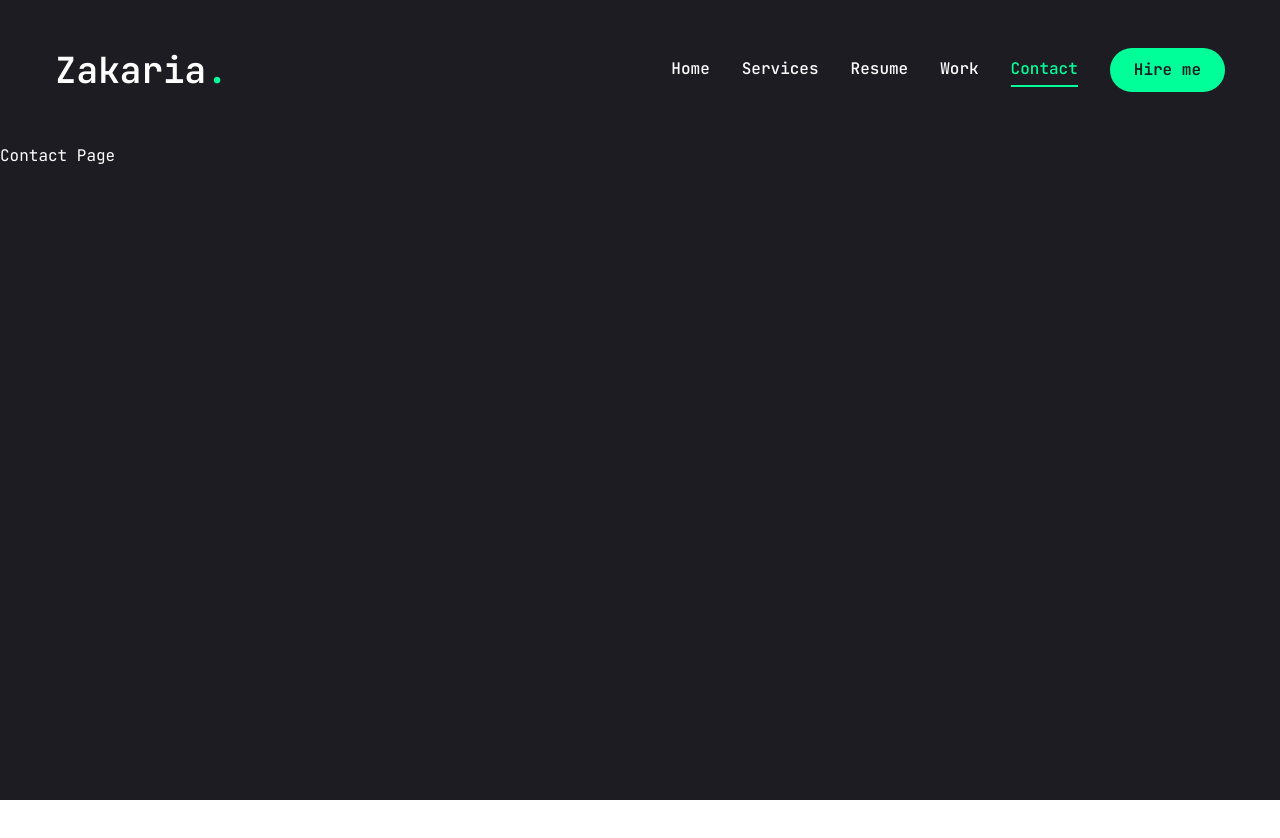
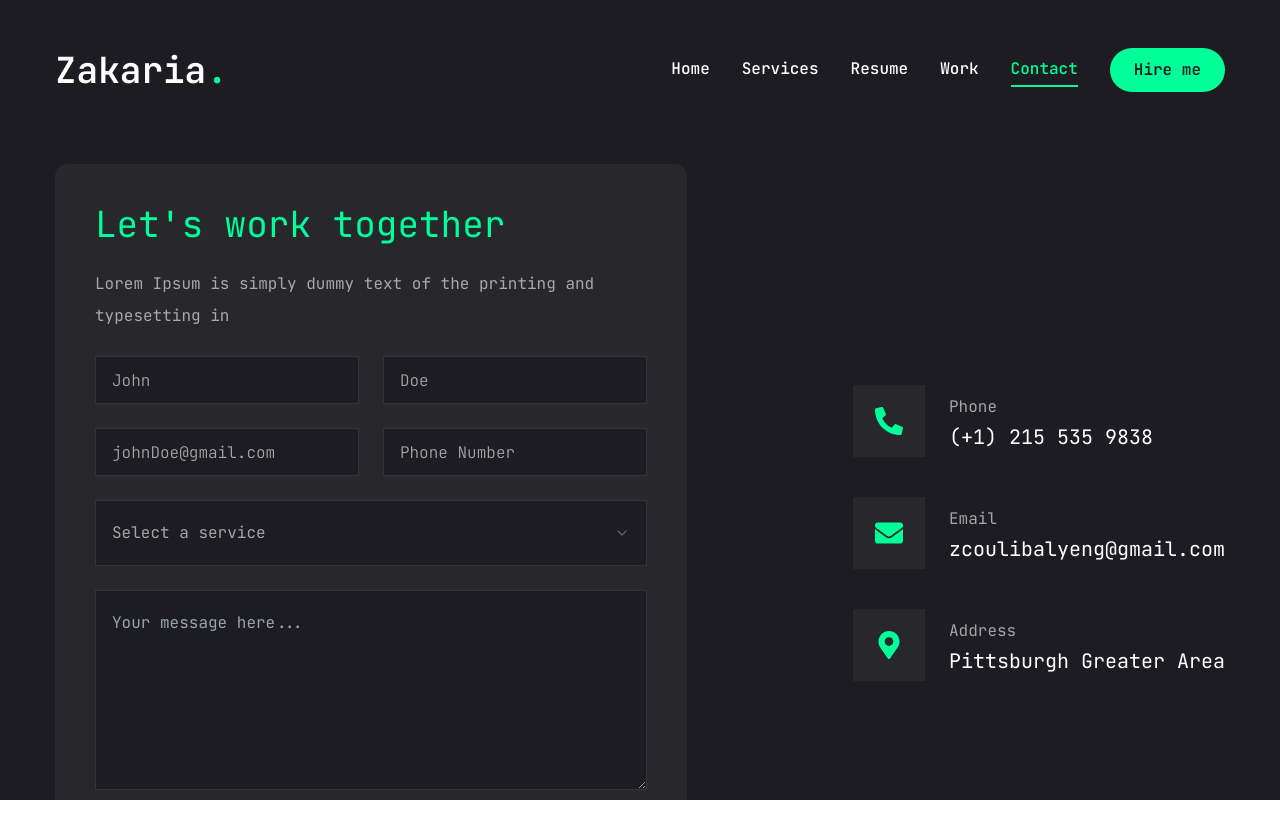
Before and after one commit to levisstrauss/portfolio, a Next.js app: page /contact in a window 1280 px wide. Shown: the top 838 px of the page. Before the commit the page ends 800 px from the top, so only its background shows below. Built offline with nearby package versions, Linux system fonts and the light colour scheme.

Commit message:
Contact section implemented

```diff
--- a/app/contact/page.jsx
+++ b/app/contact/page.jsx
@@ -1,8 +1,114 @@
+"use client";
 
+import { Button } from "@/components/ui/button";
+import { Input } from "@/components/ui/input";
+import { Textarea } from "@/components/ui/textarea";
+import { FaPhoneAlt, FaEnvelope, FaMapMarkerAlt } from 'react-icons/fa';
+import {
+    Select,
+    SelectContent,
+    SelectGroup,
+    SelectItem,
+    SelectLabel,
+    SelectTrigger,
+    SelectValue
+} from "@/components/ui/select";
+
+const info = [
+    {
+        icon: <FaPhoneAlt />,
+        title: "Phone",
+        description: "(+1) 215 535 9838",
+    },
+    {
+        icon: <FaEnvelope />,
+        title: "Email",
+        description: "zcoulibalyeng@gmail.com",
+    },
+    {
+        icon: <FaMapMarkerAlt/>,
+        title: "Address",
+        description: "Pittsburgh Greater Area",
+    }
+]
+
+import { motion } from "framer-motion";
 
 const Contact = () => {
     return (
-        <div>Contact Page</div>
+        <motion.section
+            initial={{opacity: 0}}
+            animate={{
+                    opacity: 1,
+                    transition: {delay: 2.4, duration: 0.4, ease: "easeIn"},
+            }}
+            className="py-6"
+        >
+           <div className="container mx-auto">
+               <div className="flex flex-col xl:flex-row gap-[30px]">
+                  {/*------------ Form --------------------*/}
+                   <div className="xl:w-[54%] order-2 xl:order-none">
+                       <form className="flex flex-col gap-6 p-10 bg-[#27272c] rounded-xl">
+                           <h3 className="text-4xl text-accent">Let&#39;s work together</h3>
+                           <p className="text-white/60">
+                               Lorem Ipsum is simply dummy text of the printing and typesetting in
+                           </p>
+                           {/*------------ Input --------------------*/}
+                           <div className="grid grid-cols-1 md:grid-cols-2 gap-6">
+                               <Input type="firstname" placeholder="John" />
+                               <Input type="lastname" placeholder="Doe" />
+                               <Input type="email" placeholder="johnDoe@gmail.com" />
+                               <Input type="phone" placeholder="Phone Number" />
+                           </div>
+                           {/*------------ Select --------------------*/}
+                           <Select>
+                               <SelectTrigger className="w-full">
+                                   <SelectValue placeholder="Select a service" />
+                               </SelectTrigger>
+                               <SelectContent>
+                                   <SelectGroup>
+                                       <SelectLabel>Select a service</SelectLabel>
+                                       <SelectItem value="est">Web Development</SelectItem>
+                                       <SelectItem value="cst">Mobile Development</SelectItem>
+                                       <SelectItem value="mst">Data Analyst & Data Engineering </SelectItem>
+                                       <SelectItem value="cl">Cloud and Automation</SelectItem>
+                                   </SelectGroup>
+                               </SelectContent>
+                           </Select>
+                           {/*------------ TextArea --------------------*/}
+                           <Textarea
+                               className="h-[200px]"
+                               placeholder="Your message here..."
+                           />
+                           {/*------------ Submit btn-------------------*/}
+                           <Button size="md" className="max-w-40">
+                                Send message
+                           </Button>
+                       </form>
+                   </div>
+                   {/*------------ Info  --------------------*/}
+                   <div className="flex-1 flex items-center xl:justify-end order-1 xl:order-none mb-8 xl:mb-0">
+                       <ul className="flex flex-col gap-10">
+                           {info.map((item, index) => {
+                               return (
+                                   <li key={index} className="flex items-center gap-6">
+                                       <div className="w-[52px] h-[52px] xl:w-[72px] xl:h-[72px] bg-[#27272c]
+                                       text-accent rounded-md flex items-center justify-center"
+                                       >
+                                           <div className="text-[28px]">{item.icon}</div>
+                                       </div>
+                                       <div className="flex-1">
+                                           <p className="text-white/60">{item.title}</p>
+                                           <h3 className="text-xl">{item.description}</h3>
+                                       </div>
+                                   </li>
+                               )
+                           })}
+                       </ul>
+                   </div>
+               </div>
+           </div>
+        </motion.section>
     )
 }
 
--- a/components/ui/input.jsx
+++ b/components/ui/input.jsx
@@ -7,7 +7,7 @@
     (<input
       type={type}
       className={cn(
-        "flex h-10 w-full rounded-md border border-slate-200 bg-white px-3 py-2 text-sm ring-offset-white file:border-0 file:bg-transparent file:text-sm file:font-medium file:text-slate-950 placeholder:text-slate-500 focus-visible:outline-none focus-visible:ring-2 focus-visible:ring-slate-950 focus-visible:ring-offset-2 disabled:cursor-not-allowed disabled:opacity-50 dark:border-slate-800 dark:bg-slate-950 dark:ring-offset-slate-950 dark:file:text-slate-50 dark:placeholder:text-slate-400 dark:focus-visible:ring-slate-300",
+        "flex h-[48px] rounded-md border border-white/10 focus:border-accent font-light bg-primary px-4 py-5 text-base placeholder:text-white/60 outline-none",
         className
       )}
       ref={ref}
--- a/components/ui/select.jsx
+++ b/components/ui/select.jsx
@@ -16,7 +16,7 @@
   <SelectPrimitive.Trigger
     ref={ref}
     className={cn(
-      "flex h-10 w-full items-center justify-between rounded-md border border-slate-200 bg-white px-3 py-2 text-sm ring-offset-white placeholder:text-slate-500 focus:outline-none focus:ring-2 focus:ring-slate-950 focus:ring-offset-2 disabled:cursor-not-allowed disabled:opacity-50 [&>span]:line-clamp-1 dark:border-slate-800 dark:bg-slate-950 dark:ring-offset-slate-950 dark:placeholder:text-slate-400 dark:focus:ring-slate-300",
+      "flex h-[48] w-full items-center justify-between rounded-md border border-white/10 bg-primary px-primary px-4 py-5 text-base text-white/60 placeholder:text-white/10 focus:border-accent outline-none",
       className
     )}
     {...props}>
@@ -54,7 +54,7 @@
     <SelectPrimitive.Content
       ref={ref}
       className={cn(
-        "relative z-50 max-h-96 min-w-[8rem] overflow-hidden rounded-md border border-slate-200 bg-white text-slate-950 shadow-md data-[state=open]:animate-in data-[state=closed]:animate-out data-[state=closed]:fade-out-0 data-[state=open]:fade-in-0 data-[state=closed]:zoom-out-95 data-[state=open]:zoom-in-95 data-[side=bottom]:slide-in-from-top-2 data-[side=left]:slide-in-from-right-2 data-[side=right]:slide-in-from-left-2 data-[side=top]:slide-in-from-bottom-2 dark:border-slate-800 dark:bg-slate-950 dark:text-slate-50",
+        "relative z-50 max-h-96 min-w-[8rem] overflow-hidden rounded-md border border-white/10 bg-primary text-white shadow-md data-[state=open]:animate-in data-[state=closed]:animate-out data-[state=closed]:fade-out-0 data-[state=open]:fade-in-0 data-[state=closed]:zoom-out-95 data-[state=open]:zoom-in-95 data-[side=bottom]:slide-in-from-top-2 data-[side=left]:slide-in-from-right-2 data-[side=right]:slide-in-from-left-2 data-[side=top]:slide-in-from-bottom-2 dark:border-slate-800 dark:bg-slate-950 dark:text-slate-50",
         position === "popper" &&
           "data-[side=bottom]:translate-y-1 data-[side=left]:-translate-x-1 data-[side=right]:translate-x-1 data-[side=top]:-translate-y-1",
         className
@@ -85,7 +85,7 @@
   <SelectPrimitive.Item
     ref={ref}
     className={cn(
-      "relative flex w-full cursor-default select-none items-center rounded-sm py-1.5 pl-8 pr-2 text-sm outline-none focus:bg-slate-100 focus:text-slate-900 data-[disabled]:pointer-events-none data-[disabled]:opacity-50 dark:focus:bg-slate-800 dark:focus:text-slate-50",
+      "relative flex w-full cursor-default select-none items-center rounded-sm py-1.5 pl-8 pr-2 text-sm outline-none focus:bg-accent focus:text-primary data-[disabled]:pointer-events-none data-[disabled]:opacity-50 dark:focus:bg-slate-800 dark:focus:text-slate-50",
       className
     )}
     {...props}>
--- a/components/ui/textarea.jsx
+++ b/components/ui/textarea.jsx
@@ -6,7 +6,7 @@
   return (
     (<textarea
       className={cn(
-        "flex min-h-[80px] w-full rounded-md border border-slate-200 bg-white px-3 py-2 text-sm ring-offset-white placeholder:text-slate-500 focus-visible:outline-none focus-visible:ring-2 focus-visible:ring-slate-950 focus-visible:ring-offset-2 disabled:cursor-not-allowed disabled:opacity-50 dark:border-slate-800 dark:bg-slate-950 dark:ring-offset-slate-950 dark:placeholder:text-slate-400 dark:focus-visible:ring-slate-300",
+        "flex min-h-[80px] w-full rounded-md border border-white/10 bg-primary px-4 py-5 text-base placeholder:text-white-white/60 focus-visible:outline-none focus-visible:ring-1 focus-visible:ring-accent focus-visible:ring-offset-0 disabled:cursor-not-allowed disabled:opacity-50",
         className
       )}
       ref={ref}
```
Also changed, not shown: .eslintrc.json.
